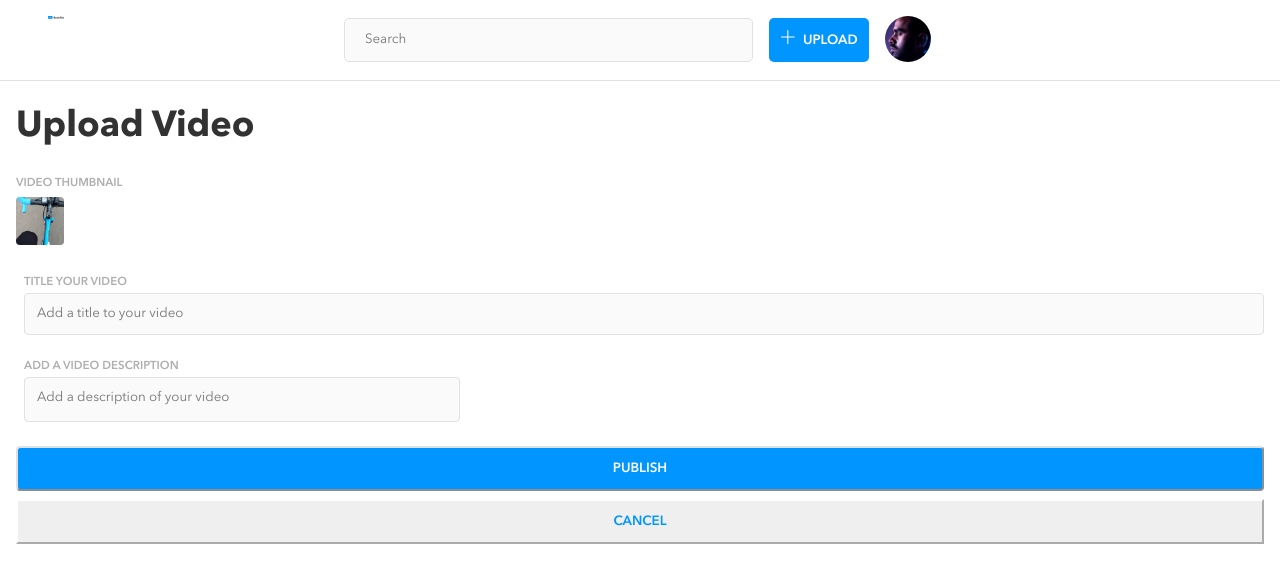
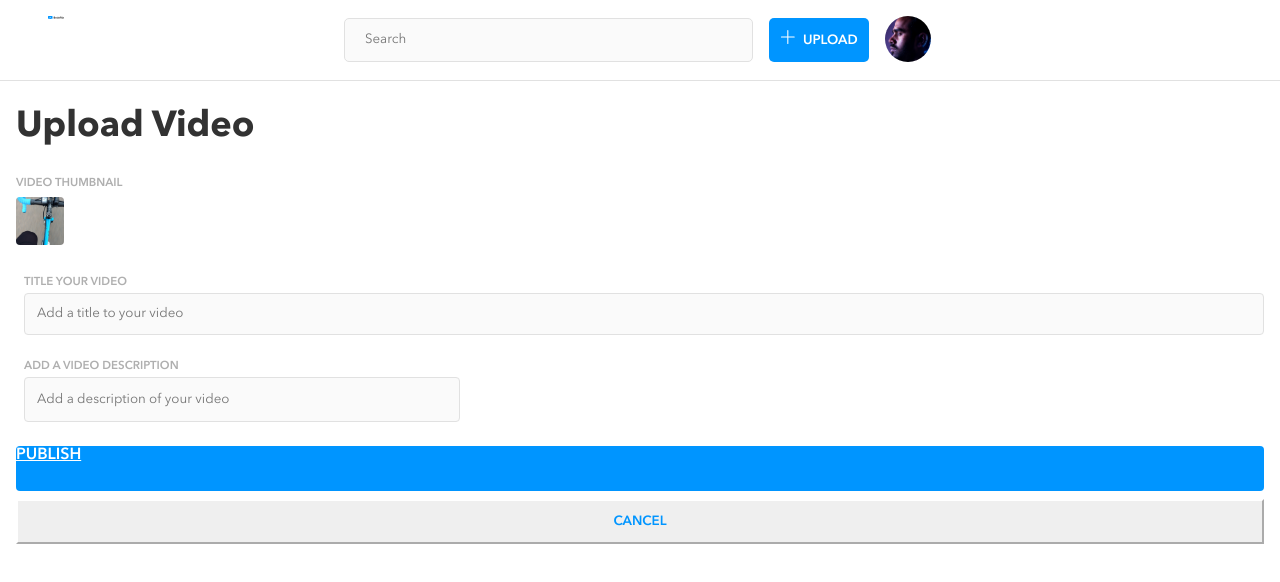
Before and after one commit to AshleyMirandaMakes/brainflix-ashley-miranda, a React (Create React App) app in the folder sprint-two/: page /upload in a window 1280 px wide. Shown: the top 582 px of the page. Built offline with nearby package versions, Linux system fonts and the light colour scheme.

Commit message:
upload form working, styling comes next

```diff
--- a/sprint-two/src/App.js
+++ b/sprint-two/src/App.js
@@ -29,7 +29,7 @@ class App extends Component {
             {/* <Redirect path="/videos" to="/" /> */}
             <Route path="/" component={HomePage} exact />
             {/* <Route path="/videos" component={HomePage} exact/> */}
-            <Route path="/videos/:videoId" component={HomePage} />
+            <Route path="/videos/:id" component={HomePage} />
             <Route path="/upload" component={UploadPage} />
             <Route component={NotFoundPage} />
           </Switch>
--- a/sprint-two/src/components/Comments/Comments.js
+++ b/sprint-two/src/components/Comments/Comments.js
@@ -4,7 +4,7 @@ import NumericMonthDayYearConverter from '../Functions/TimeFunctions';
 import './Comments.scss';
 
 function Comments (props) {
-  console.log(props.videoComments)
+  //console.log(props.videoComments)
     return(
       <section className="comment">
           <h3 className="comment__title">3 Comments</h3>
--- a/sprint-two/src/components/VideoItem/VideoItem.js
+++ b/sprint-two/src/components/VideoItem/VideoItem.js
@@ -8,7 +8,6 @@ class VideoItem extends Component {
     const { image, title, channel } = this.props
 
     return (
-      // <li className="videoItem" onClick={() =>{this.props.setCurrentVideo(id)}}>
       <li>
         <img className="videoItem__image" src={image} alt={title} />
         <div className="videoItem__headings">
--- a/sprint-two/src/pages/HomePage/HomePage.js
+++ b/sprint-two/src/pages/HomePage/HomePage.js
@@ -9,24 +9,24 @@ import axios from 'axios';
 
 class HomePage extends Component {
    state = {
+    mainVideoId: '',
     videos: [],
     videoData : [],
-    mainVideoId: '',
   };
 
   componentDidMount() {
-  //const {VideoId} = this.props.match.params;
+  //const {id} = this.props.match.params;
   const id = this.props.match.params.videoId;
-  console.log(id);
 
-  //this sets up the default video' --- adjust this?
+   //this sets up the default video, when no video has been clicked
    if (this.state.mainVideoId === "" ) {
     axios.get(`${API_URL}/videos/1af0jruup5gu${API_KEY}`)
     .then(
-      (response) =>
+      (response) => {
       this.setState({
         videoData: response.data,
-      })
+        mainVideoId: response.data[0],
+      })}
     )
     .catch(
       (error) =>
@@ -37,40 +37,36 @@ class HomePage extends Component {
   //this sets up the next video component
     axios.get(API_URL + VIDEOS_LIST + API_KEY)
     .then ((response) => {
+      //this sometimes works and sometimes not.
     const videos = response.data.filter((video) => video.id !== id)
     this.setState({
       videos : videos,
       mainVideoId: response.data[0],
     });
-    }).catch((error) =>
+  })
+    .catch((error) =>
       console.log(error)
     );
+  };
 
-  //this pull the video data if a video has been clicked
-  axios.get(`${API_URL}/videos/${id}${API_KEY}`)
-    .then((response) => {
-        this.setState({
-          videoData: [...response.data],
-          //? mainVideoId: response.data[0],
-        })
-      })
-    .catch((error) => {
-        console.log(error)
-       });
-  };
 
   //on change
   componentDidUpdate(prevProps) {
-    const {videoId} = this.props.match.params;
+    const {id} = this.props.match.params;
+   // you're not calling this right
+   // const {videos} = this.prevProps.videos
+   // console.log(videos)
 
-    if (prevProps.match.params.videoId !== videoId) {
-      axios.get(`${API_URL}/videos/${videoId}${API_KEY}`)
+    if (prevProps.match.params.id !== id) {
+      axios.get(`${API_URL}/videos/${id}${API_KEY}`)
       .then(
-        (response) =>
+        (response) => {
+          console.log(response.data)
+        const videoData = response.data.filter((video) => video.id !== id) //? I dunno
         this.setState({
-          videoData: response.data,
+          videoData: videoData,
         })
-      )
+        })
       .catch(
         (error) =>
         console.log(error)
@@ -78,22 +74,8 @@ class HomePage extends Component {
    }
   }
 
+
   render () {
-    console.log("Next Videos", this.state.videos);
-    //console.log("main video", this.state.mainVideoId); //nothing
-    console.log("CurrentVideoId", this.state.videoData.id); // works
-
-
-    // (this.state.videoData.id === this.state.videos.id) ?
-    //   (this.state.videos.filter((video) => video.id === video.id) :
-    //   ""
-
-      // if (this.state.videoData.id === videoId) {
-      //   return <main>Click on a video for more details</main>};
-
-    // {!this.state.videoData? (
-    // <p>No Video Selected</p>) : ""
-    // }
 
     return (
       <main>
@@ -109,3 +91,60 @@ class HomePage extends Component {
 }
 
 export default HomePage;
+
+  //this pull the video data on reset if a video has been clicked-
+  //I'm not sure I need this
+  // axios.get(`${API_URL}/videos/${id}${API_KEY}`)
+  //   .then((response) => {
+  //       this.setState({
+  //         videoData: [...response.data],
+  //         //? mainVideoId: response.data[0],
+  //       })
+  //     })
+  //   .catch((error) => {
+  //       console.log(error)
+  //      });
+  // };
+
+  // if (id === " ") {
+  //   let videos = response.data.filter((video) => video.id === "1af0jruup5gu")
+  //   this.setState({
+  //     videos : videos,
+  //     mainVideoId: response.data[0],
+  //   });
+  // } else {
+  // const videos = response.data.filter((video) => video.id !== id)
+  // this.setState({
+  //   videos : videos,
+  //   mainVideoId: response.data[0],
+  // });
+  // }
+
+   //on change
+  //  componentDidUpdate(prevProps, prevState) {
+  //   const {id} = this.props.match.params;
+  //   console.log(`${id} clicked video Id`);
+    // // const oldId = prevProps.match.params.videoId;
+    // // console.log(oldId);
+    // const id = prevProps.match.params.videoId;
+    // console.log(id, "prev props.params id");
+    // //console.log(videos)
+    // console.log(mainVideoId)
+  //infinite loop
+  //   if (id && prevState.mainVideoId !== id) {
+  //     axios.get(`${API_URL}/videos/${id}${API_KEY}`)
+  //     .then((response) => {
+  //       console.log(response.data)
+  //       //videos.filter((video) => video.id ==! id )
+  //       this.setState({
+  //         mainVideoData: id,
+  //       //  videos : videos,
+  //       })
+  //       // console.log(videoData)
+  //     })
+  //     .catch(
+  //       (error) =>
+  //       console.log(error)
+  //     );
+  //  }
+  //  }
--- a/sprint-two/src/pages/UploadPage/UploadPage.js
+++ b/sprint-two/src/pages/UploadPage/UploadPage.js
@@ -1,7 +1,46 @@
 import Thumbnail from '../../assets/images/Upload-video-preview.jpg'
+import { Component } from 'react';
+import { Link } from "react-router-dom"
 import './UploadPage.scss'
 
-function UploadPage () {
+
+class UploadPage extends Component {
+  state = {
+    uploadTitle : "",
+    uploadDescription : "",
+  }
+
+  handleFormSubmit = (event) => {
+    event.preventDefault();
+    console.log(event.target);
+
+  }
+
+  handleInputChange = (event) => {
+    const {name, value} = event.target;
+    this.setState({
+      [name]: value
+    });
+
+    if (this.state.uploadTitle.length > 1 && this.state.uploadTitle.length < 10) {
+      console.log("Please enter a name with at least10 letters!")
+    }
+    if (this.state.uploadDescription.length < 20) {
+      console.log("Please enter a name with at least 20 letters!")
+    }
+ }
+
+ handleUploadSubmit = () => {
+   if (!this.state.uploadTitle || !this.state.uploadDescription) {
+     alert("Please enter the required inputs.");
+     return;
+   } else {
+     alert("Upload successful!");
+   }
+ }
+
+  render() {
+
     return (
       <main>
         <section className="upload">
@@ -10,16 +49,32 @@ function UploadPage () {
         <h4 className="upload__title">VIDEO THUMBNAIL</h4>
         <img className="upload__image "src={Thumbnail} alt="upload-image"/>
         </div>
-      <form className="upload__form">
+        <form className="upload__form"
+          onSubmit={this.handleFormSubmit}>
           <div className="upload__form-container">
           <label className="upload__title">TITLE YOUR VIDEO</label>
-        <input className="upload__input" type="text" placeholder="Add a title to your video"></input>
+          <input
+            className="upload__input"
+            type="text"
+            name="uploadTitle"
+            placeholder="Add a title to your video"
+            value={this.state.uploadTitle}
+            onChange={this.handleInputChange} />
+            {this.state.uploadTitle.length >1 && this.state.uploadTitle.length < 10 ? <p>Please enter a title with at least 10 letters.</p> : ''}
           <label className="upload__title">ADD A VIDEO DESCRIPTION</label>
-        <textarea className="upload__textarea" type="text" name="description" placeholder="Add a description of your video"></textarea>
+          <input
+            className="upload__textarea"
+            type="text"
+            name="uploadDescription"
+            placeholder="Add a description of your video"
+            value={this.state.uploadDescription}
+            onChange={this.handleInputChange}/>
+            {this.state.uploadDescription.length
+            > 1 && this.state.uploadDescription.length < 20 ? <p>Please enter a description with at least 20 letters.</p> : ''}
           </div>
         </form>
         <div className="upload__button-container">
-      <button className="upload__button">PUBLISH</button>
+        {!this.state.handleUploadSubmit? <Link to={"/"} className="upload__button" onClick={this.handleUploadSubmit}>PUBLISH</Link> : " "}
           <button className="upload__button--special">CANCEL</button>
         </div>
         </section>
@@ -27,4 +82,6 @@ function UploadPage () {
     )
   }
 
+}
+
 export default UploadPage;
```
Also changed, not shown: sprint-two/src/components/VideoList/VideoList.js (+0 -15 lines), sprint-two/src/components/UploadForm/UploadForm.js (added), sprint-two/src/components/UploadForm/UploadForm.scss (added), sprint-two/src/components/UploadForm/index.js (added). Lines whose indentation alone changed are shown as unchanged.
